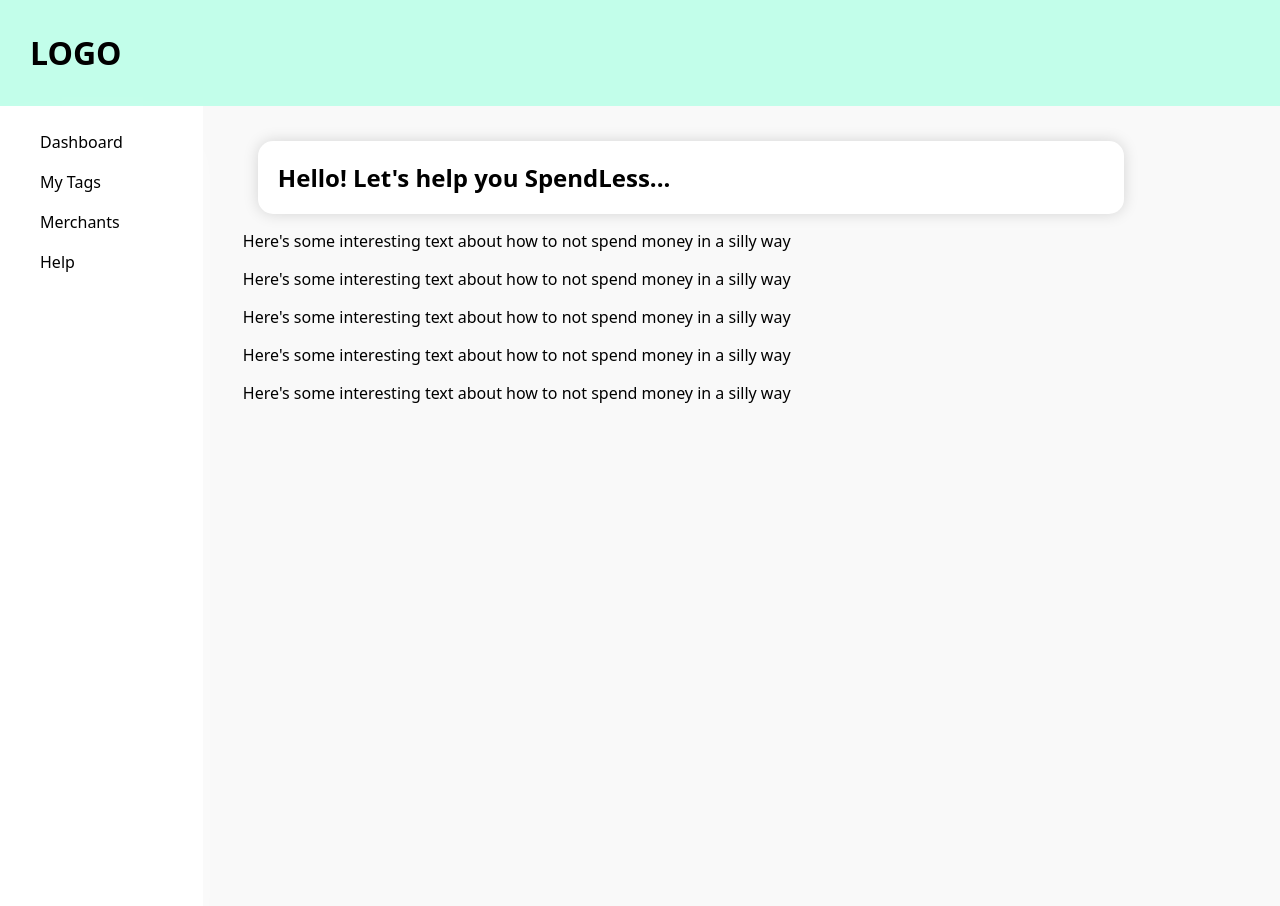
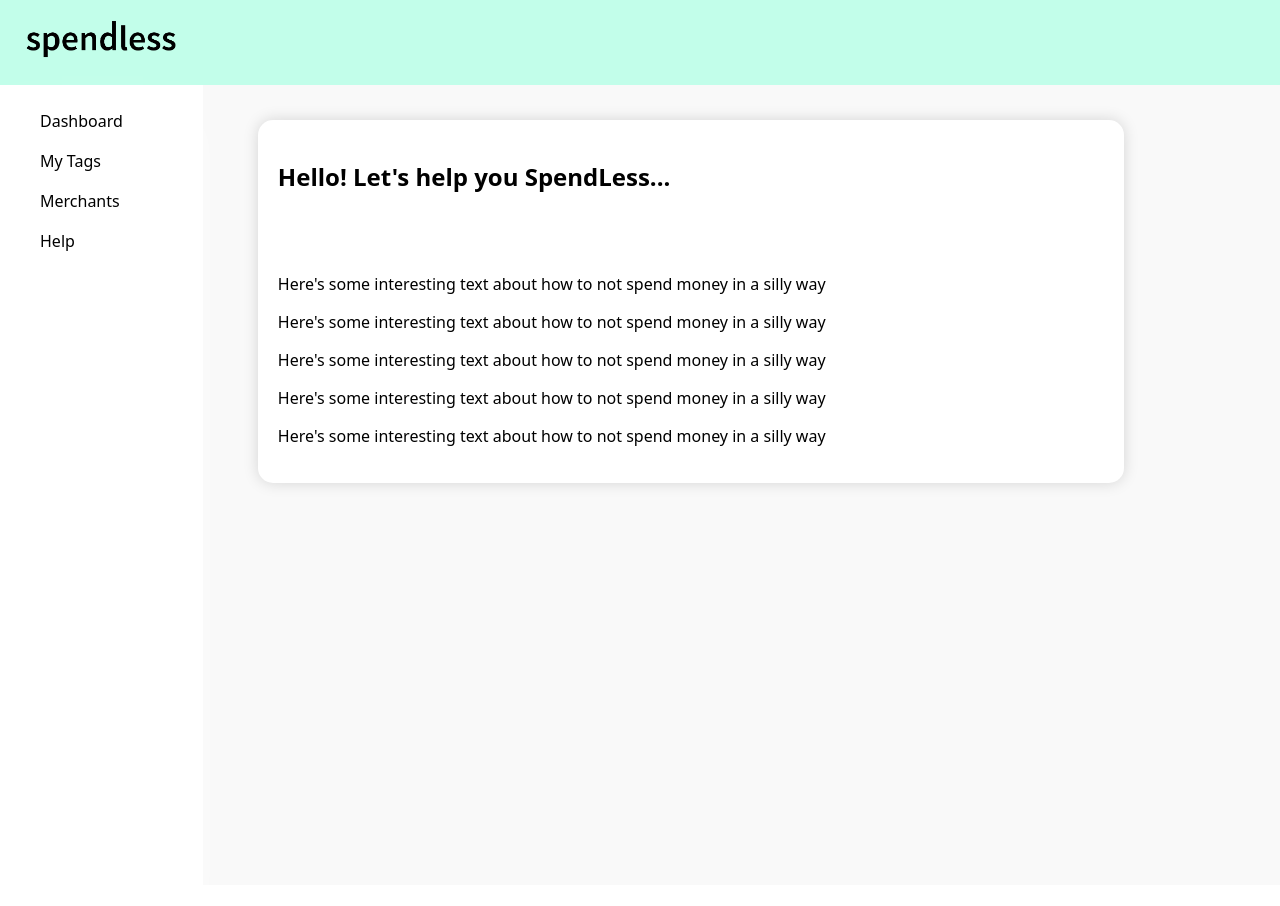
Before and after one commit to knowles28/spending_tracker, a Flask app: page / in a window 1280 px wide. After the commit the page ends 490 px from the top, so only its background shows below. Run offline with Flask 2, Linux system fonts and the light colour scheme; some libraries are stand-ins or nearby versions.

Commit message:
logo and further CSS

```diff
--- a/static/css/style.css
+++ b/static/css/style.css
@@ -25,6 +25,7 @@ header {
 .main-content {
     padding: 20px 40px;
     width: 70vw;
+    align-items: center;
 }
 
 .menu-sidebar {
@@ -34,6 +35,12 @@ header {
     box-shadow: 0 30px 40px rgba(255, 255, 255, 0.387);
 }
 
+.img1 {
+    width: 12%;
+    height: 12%;
+    padding: 10px;
+    padding-left: 15px;
+}
 
 button {
 	background: none;
@@ -66,6 +73,17 @@ button {
     box-shadow: 0 5px 5px 0 rgba(0,0,0,0.10), 0 5px 5px 0 rgba(0,0,0,0.10);
 
 }
+
+.button-3 {
+    background-color:  rgb(250, 248, 248);
+     border-radius: 10px;
+     overflow: hidden;
+ }
+ .button-2:hover {
+     box-shadow: 0 0 5px 0 rgba(0,0,0,0.10), 0 5px 5px 0 rgba(0,0,0,0.10);
+
+ }
+
 
 
 ul {
@@ -108,7 +126,7 @@ a:hover {
 
 .target-plus-button {
     display: flex;
-    flex-wrap: wrap;
+    flex-direction: column;
     align-items: center;
 }
 
@@ -216,3 +234,12 @@ td {
     overflow: hidden;
     box-shadow: 0 0 15px rgba(0,0,0, 0.15)
 }
+
+.help-text  {
+    background-color: white;
+    border-radius: 15px;
+    padding: 20px;
+    margin: 15px;
+    overflow: hidden;
+    box-shadow: 0 0 15px rgba(0,0,0, 0.15)
+}
--- a/templates/base.html
+++ b/templates/base.html
@@ -12,7 +12,7 @@
 <body>
     <header>
 
-        <a href="/"><h1 class="logo">LOGO</h1></a>
+        <a href="/" ><img class="img1" src="/static/images/spendless-logo-02.png" alt="SpendLess"></a>
     </header>
     <div class="wrapper">
         <main class="menu-sidebar">
--- a/templates/index.html
+++ b/templates/index.html
@@ -2,9 +2,12 @@
 
 {% block content %}
 
-<h1 class="page-title"> Hello! Let's help you SpendLess...</h1>
+<div class="help-text">
 
-<div class="list-block">
+    <h1> Hello! Let's help you SpendLess...</h1>
+    <br>
+    <br>
+
     <p> Here's some interesting text about how to not spend money in a silly way</p>
     <p> Here's some interesting text about how to not spend money in a silly way</p>
     <p> Here's some interesting text about how to not spend money in a silly way</p>
```
Also changed, not shown: templates/transactions/index.html (+10 -9 lines), static/images/spendless-logo-02.png (added), static/images/tag-solid.svg (deleted), 1 other file.
